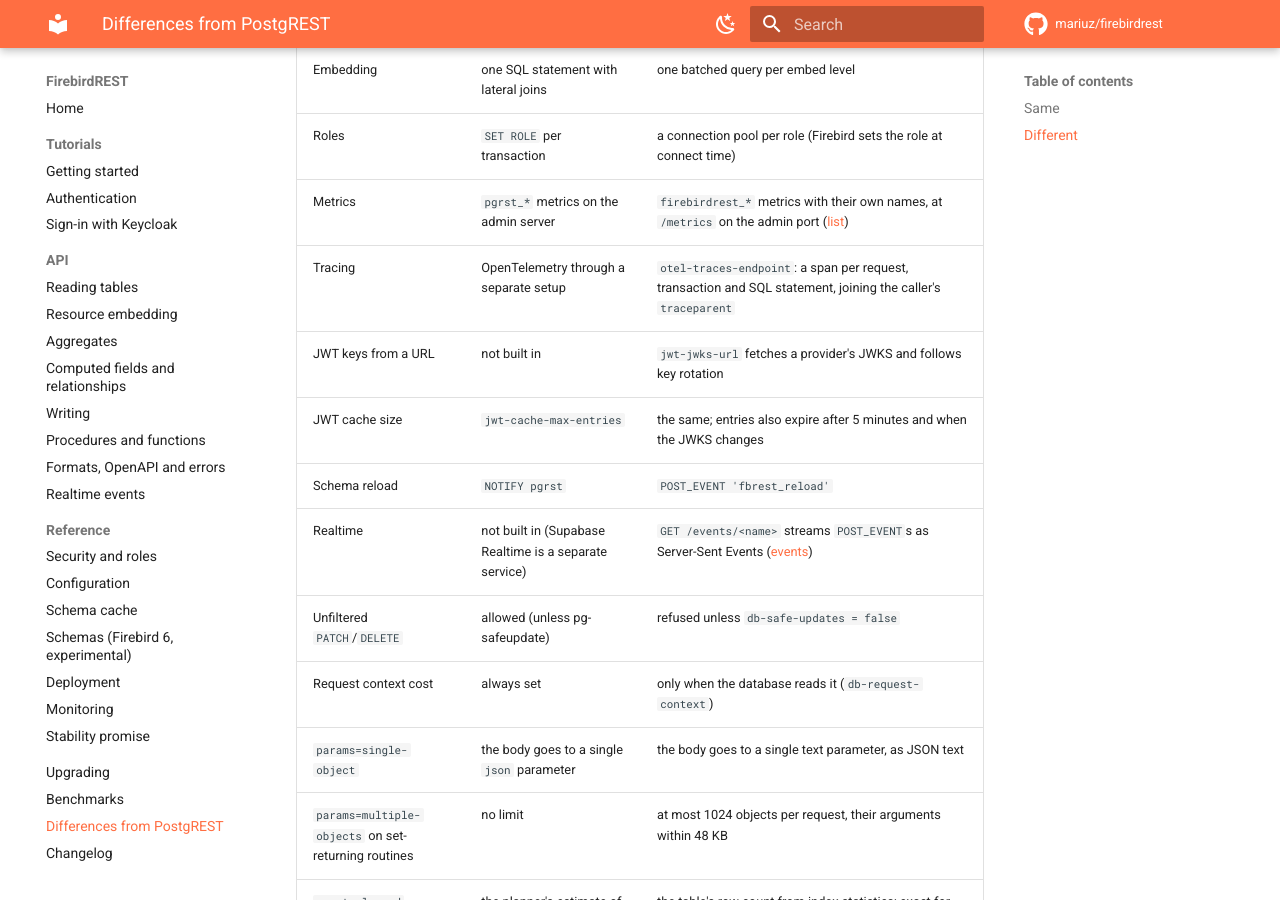
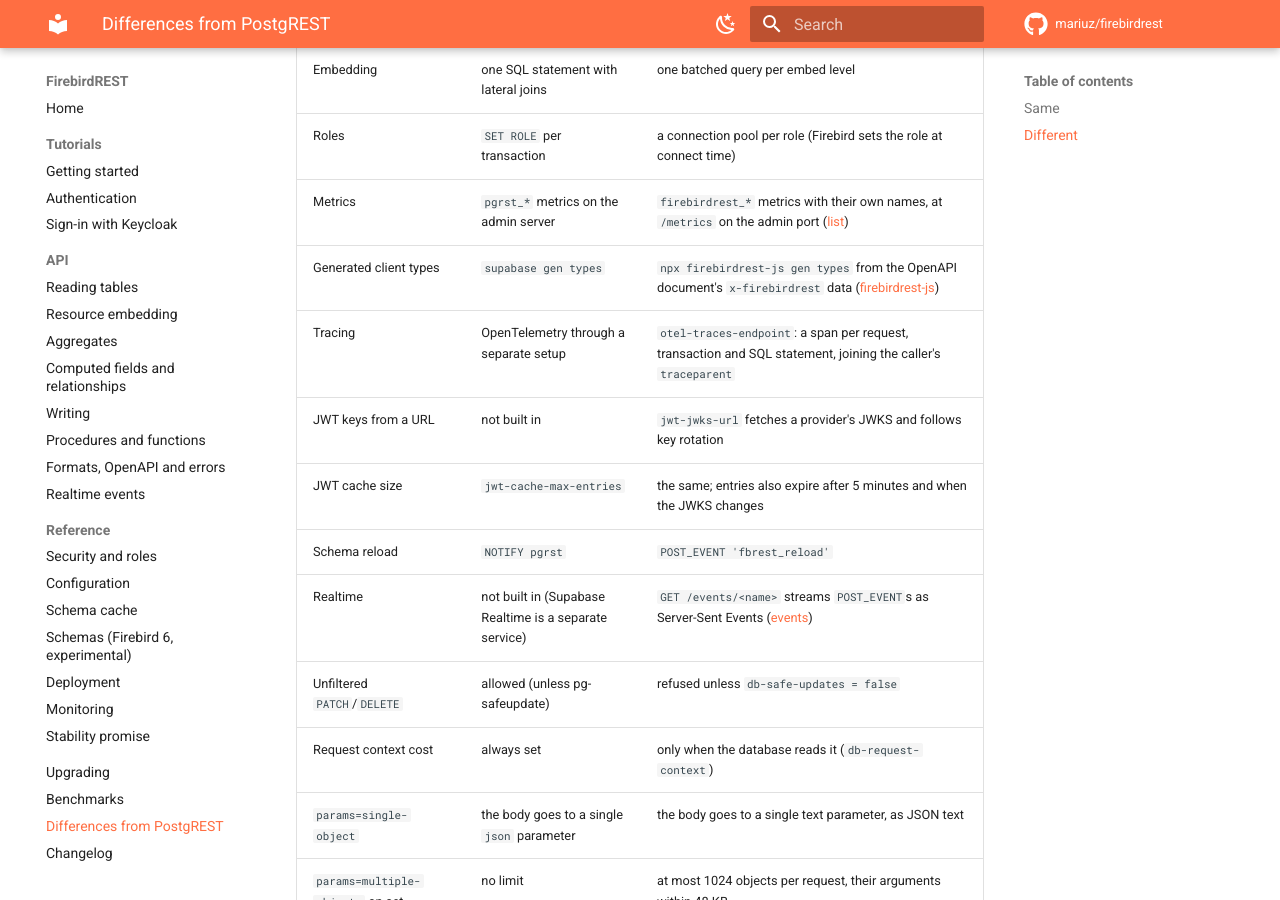
Before and after one commit to mariuz/firebirdrest, an MkDocs documentation site: the page built from docs/postgrest.md, in a window 1280 px wide and 900 px high, scrolled down 1585 px. Built offline with MkDocs 1.6.1 and Material for MkDocs 9.7.7, drawn with Linux system fonts in a browser that asks for light colours; comment, search, counter and statistics services are not loaded.

Commit message:
docs: generated client types in the PostgREST comparison
Co-Authored-By: Claude Opus 5.5 <noreply@anthropic.com>
Claude-Session: https://claude.ai/code/session_01U3tzQd3SecVYSRkcxDSFQV

```diff
--- a/docs/postgrest.md
+++ b/docs/postgrest.md
@@ -42,6 +42,7 @@ list below.
 | Embedding | one SQL statement with lateral joins | one batched query per embed level |
 | Roles | `SET ROLE` per transaction | a connection pool per role (Firebird sets the role at connect time) |
 | Metrics | `pgrst_*` metrics on the admin server | `firebirdrest_*` metrics with their own names, at `/metrics` on the admin port ([list](references/observability.md#metrics)) |
+| Generated client types | `supabase gen types` | `npx firebirdrest-js gen types` from the OpenAPI document's `x-firebirdrest` data ([firebirdrest-js](https://github.com/mariuz/firebirdrest-js#typed-queries)) |
 | Tracing | OpenTelemetry through a separate setup | `otel-traces-endpoint`: a span per request, transaction and SQL statement, joining the caller's `traceparent` |
 | JWT keys from a URL | not built in | `jwt-jwks-url` fetches a provider's JWKS and follows key rotation |
 | JWT cache size | `jwt-cache-max-entries` | the same; entries also expire after 5 minutes and when the JWKS changes |
```
